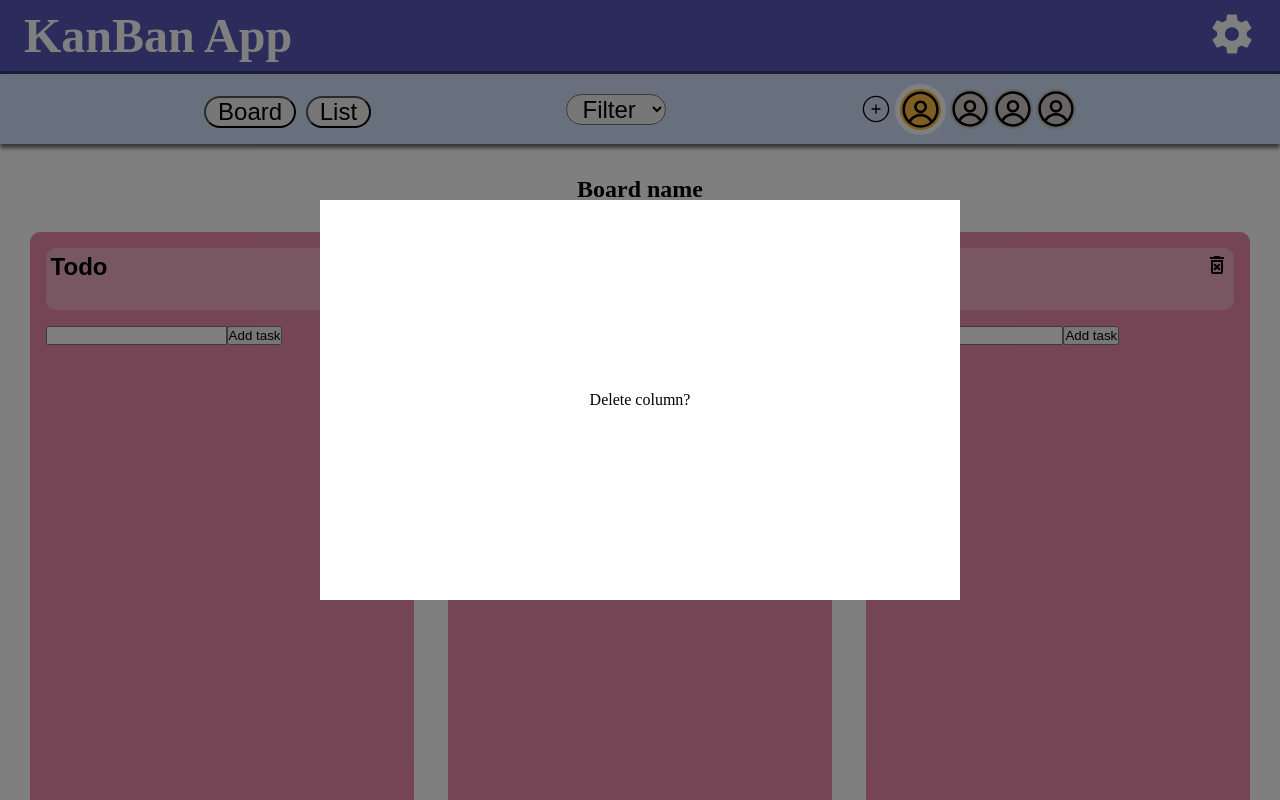
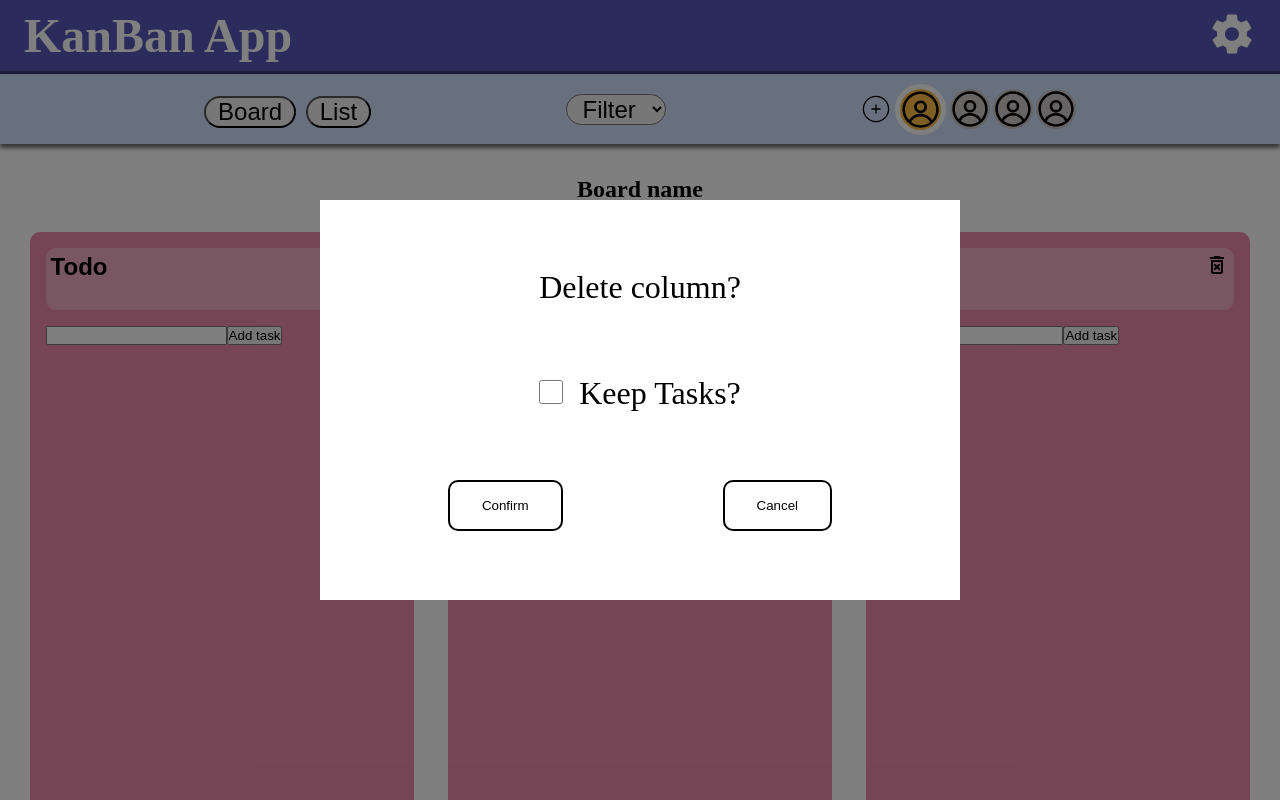
Before and after one commit to jumistrandberg/kanban_collab, a React (Vite) app: page / in a window 1280 px wide. Both pictures are taken after a click on the icon 380 px from the left and 265 px from the top of the page. Shown: the top 800 px of the page. Built offline with nearby package versions, Linux system fonts and the light colour scheme.

Commit message:
Can now close the modal window

```diff
--- a/src/components/Column.jsx
+++ b/src/components/Column.jsx
@@ -30,7 +30,7 @@ const Column = ({ id, columnIndex, title }) => {
         ) : null
       )}
       <AddTask columnIndex={columnIndex} />
-      {showModal && <ConfirmDeletionModal />}
+      {showModal && <ConfirmDeletionModal setShowModal={setShowModal} />}
     </div>
   );
 };
--- a/src/components/ConfirmDeletionModal.jsx
+++ b/src/components/ConfirmDeletionModal.jsx
@@ -1,13 +1,46 @@
 import React, { useState } from "react";
 import styles from "../styling/Column.module.css";
 
-const ConfirmDeletionModal = () => {
+const ConfirmDeletionModal = ({ setShowModal }) => {
+  const [keepTasks, setKeepTasks] = useState(false);
+  const testFunction = () => {
+    console.log(keepTasks);
+  };
+
+  const handleCheckboxClick = (event) => {
+    setKeepTasks(event.target.checked);
+  };
+
+  const handleCloseModalWindow = () => {
+    setShowModal(false);
+  };
   return (
     <>
       <div className={styles.modalContainer}>
         <div className={styles.deletionModal}>
           Delete column?
-          <form action=""></form>
+          <form action="">
+            <input
+              className={styles.modalCheckbox}
+              type="checkbox"
+              name="KeepTasks"
+              id="KeepTasks"
+              checked={keepTasks}
+              onChange={handleCheckboxClick}
+            />
+            <label>Keep Tasks?</label>
+          </form>
+          <div className={styles.modalButtonContainer}>
+            <button onClick={testFunction} className={styles.modalButton}>
+              Confirm
+            </button>
+            <button
+              onClick={handleCloseModalWindow}
+              className={styles.modalButton}
+            >
+              Cancel
+            </button>
+          </div>
         </div>
       </div>
     </>
--- a/src/styling/Column.module.css
+++ b/src/styling/Column.module.css
@@ -37,9 +37,11 @@
   width: 50%;
   height: 50%;
   display: flex;
+  flex-direction: column;
   align-items: center;
-  justify-content: center;
+  justify-content: space-evenly;
   background-color: white;
+  font-size: 2rem;
 }
 
 .modalContainer {
@@ -54,3 +56,22 @@
   align-items: center;
   justify-content: center;
 }
+
+.modalCheckbox {
+  width: 1.5rem;
+  height: 1.5rem;
+  border: 2px solid red;
+  margin-right: 1rem;
+}
+
+.modalButtonContainer {
+  display: flex;
+  gap: 10rem;
+}
+
+.modalButton {
+  background: none;
+  border: 2px solid black;
+  padding: 1rem 2rem;
+  border-radius: 10px;
+}
```
